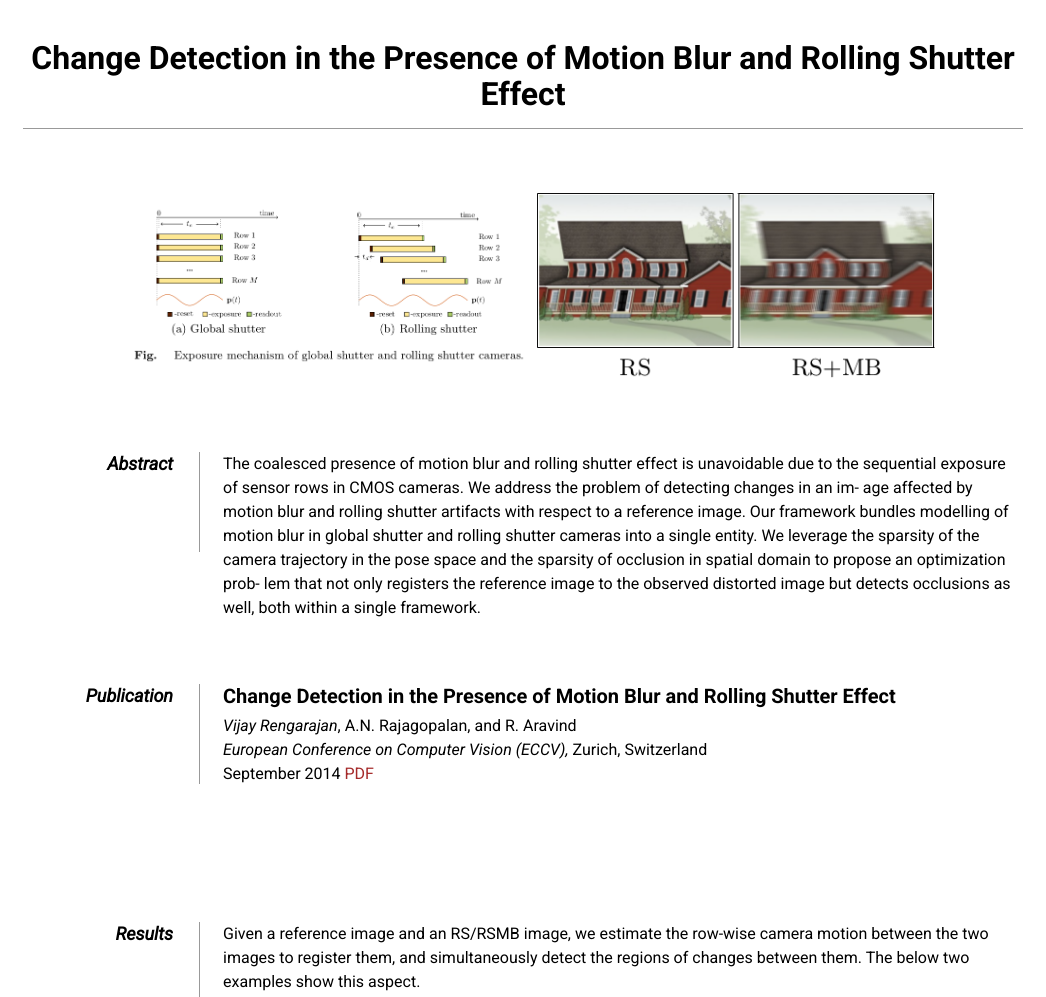
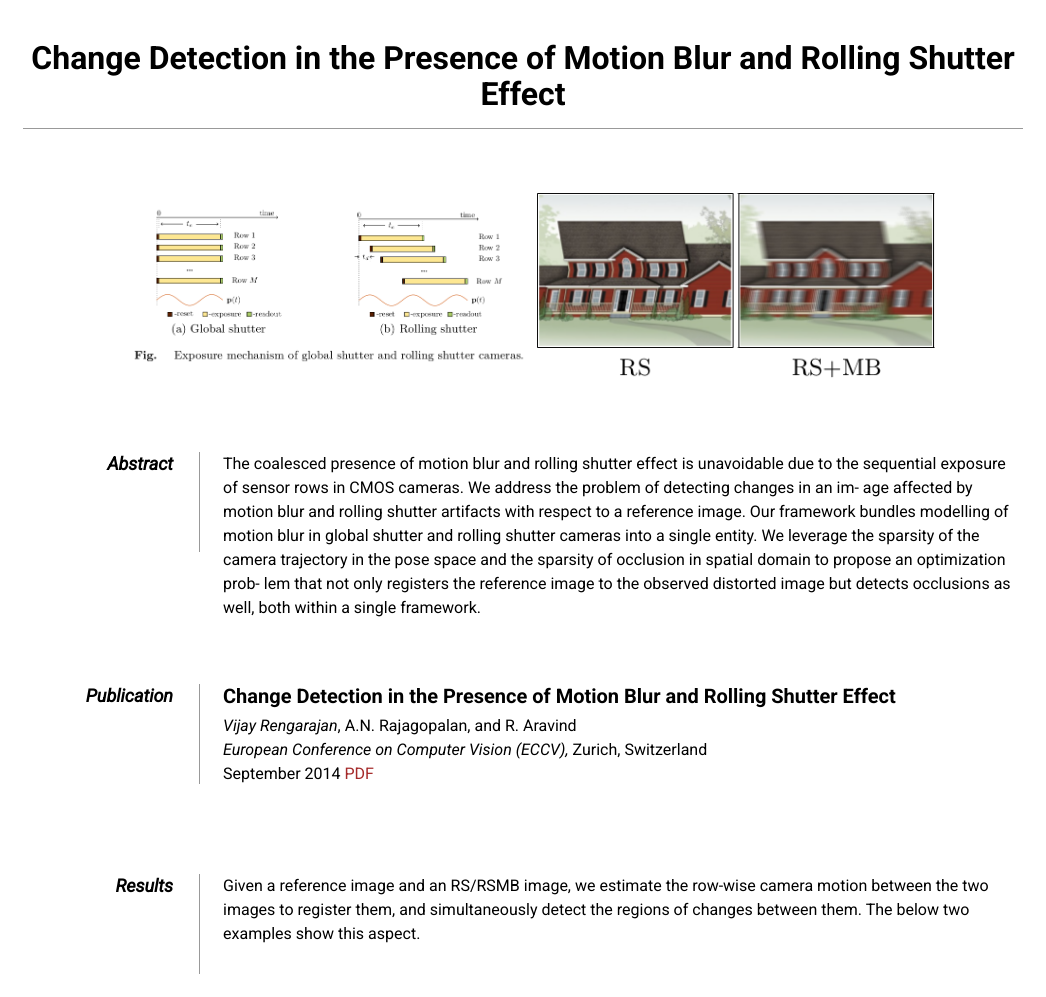
Before and after one commit to apvijay/change_rsmb, a plain HTML site: page index.html in a window 1280 px wide. Shown: the top 997 px of the page, without its empty margins (117-1163 px from the left). Drawn offline with Linux system fonts and the light colour scheme.

Commit message:
edit layout

```diff
--- a/index.html
+++ b/index.html
@@ -41,7 +41,7 @@ image but detects occlusions as well, both within a single framework.
         <sec-contents>
           <h2>Change Detection in the Presence of Motion Blur and Rolling Shutter Effect</h2>
           <p><i>Vijay Rengarajan</i>, A.N. Rajagopalan, and R. Aravind<br><i>European Conference on Computer Vision (ECCV),</i> Zurich, Switzerland <br>September 2014 <a href="pdf/eccv_2014_manuscript.pdf">PDF</a>
-          </p><br><br><br><br><br>
+          </p><br><br><br>
         </sec-contents>
 
 <sec-contents></sec-contents>
```
